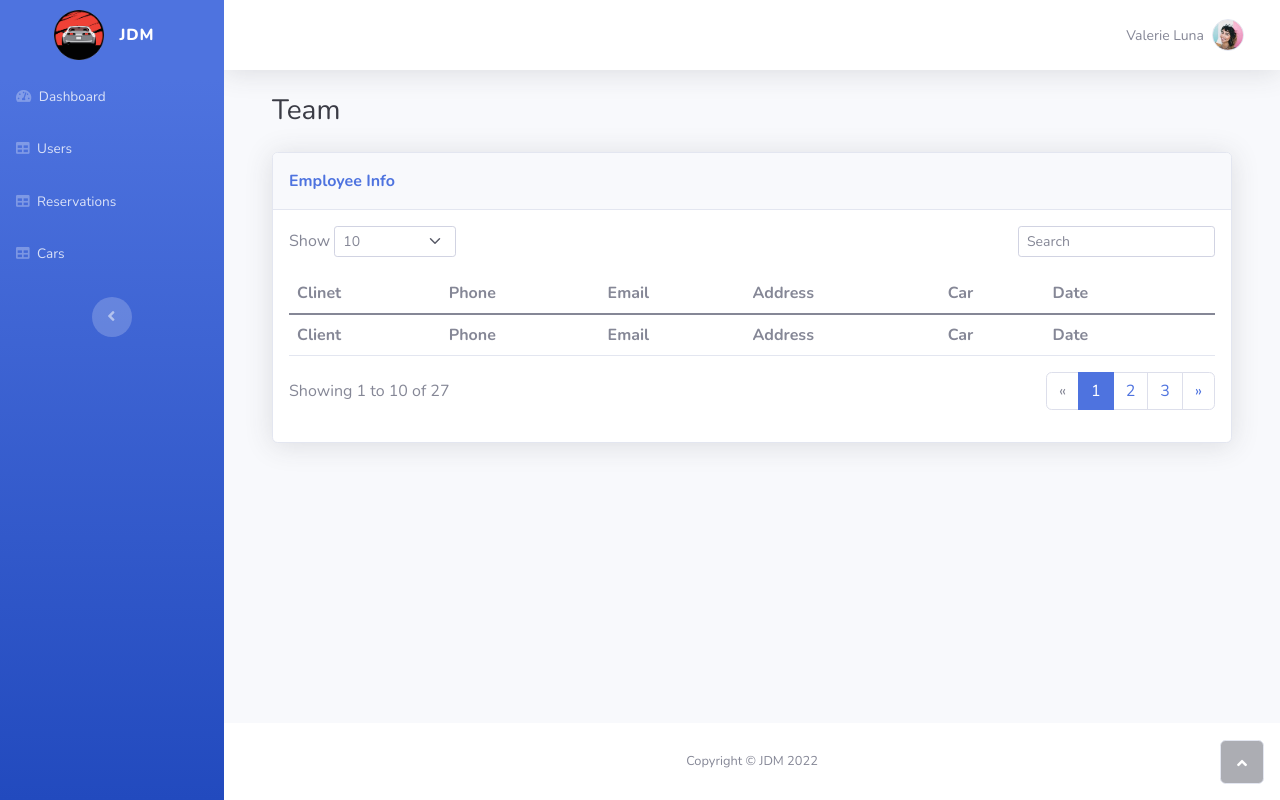
After one commit to MOtAkAli/JDM, a Django app: page /employee/reservations/ in a window 1280 px wide. The commit adds this page. Run offline with Django 4.2, Linux system fonts and the light colour scheme; data that the repository does not hold is empty; some libraries are stand-ins or nearby versions.

Commit message:
view and template reservations

```diff
--- a/employee/models.py
+++ b/employee/models.py
@@ -118,3 +118,6 @@ class Reservation(models.Model):
     car = models.ForeignKey(Car, on_delete=models.PROTECT)
     user = models.ForeignKey(User, on_delete=models.PROTECT)
     employee = models.ForeignKey(Employee, on_delete=models.PROTECT, null=True)
+
+    def __str__(self):
+        return str(self.user.firstname)
--- a/employee/templates/employee/base.html
+++ b/employee/templates/employee/base.html
@@ -37,7 +37,7 @@
                     </a>
                 </li>
                 <li class="nav-item">
-                    <a class="nav-link" href="/reservations/">
+                    <a class="nav-link" href="/employee/reservations/">
                         <i class="fas fa-table"></i>
                         <span>Reservations</span>
                     </a>
--- /dev/null
+++ b/employee/templates/employee/reservations.html
@@ -0,0 +1,98 @@
+{% extends 'employee/base.html' %}
+
+{% block content %}
+
+    {% load static %}
+    <div class="container-fluid">
+        <h3 class="text-dark mb-4">Team</h3>
+        <div class="card shadow">
+            <div class="card-header py-3">
+                <p class="text-primary m-0 fw-bold">Employee Info</p>
+
+            </div>
+            <div class="card-body">
+                <div class="row">
+                    <div class="col-md-6 text-nowrap">
+                        <div id="dataTable_length" class="dataTables_length" aria-controls="dataTable"><label
+                                class="form-label">Show&nbsp;<select class="d-inline-block form-select form-select-sm">
+                            <option value="10" selected="">10</option>
+                            <option value="25">25</option>
+                            <option value="50">50</option>
+                            <option value="100">100</option>
+                        </select>&nbsp;</label></div>
+                    </div>
+                    <div class="col-md-6">
+                        <div class="text-md-end dataTables_filter" id="dataTable_filter"><label
+                                class="form-label"><input type="search" class="form-control form-control-sm"
+                                                          aria-controls="dataTable" placeholder="Search"></label></div>
+                    </div>
+                </div>
+                <div class="table-responsive table mt-2" id="dataTable" role="grid" aria-describedby="dataTable_info">
+                    <table class="table my-0" id="dataTable">
+                        <thead>
+                        <tr>
+                            <th>Clinet</th>
+                            <th>Phone</th>
+                            <th>Email</th>
+                            <th>Address</th>
+                            <th>Car</th>
+                            <th>Date</th>
+                            <th></th>
+
+                        </tr>
+                        </thead>
+                        {% for v in obj %}
+                            <tbody>
+                            <tr>
+                                <td><img class="rounded-circle me-2" width="30" height="30"
+                                         src="{% static 'employee/img/avatars/avatar1.jpeg' %}"><br>{{ v.user.firstname }} {{ v.user.lastname }}
+                                </td>
+                                <td>{{ v.user.phone }}</td>
+                                <td>{{ v.user.email }}</td>
+                                <td>{{ v.user.address }}, {{ v.user.city }}</td>
+                                <td>{{ v.car.carModel }}{{ v.car.carType }}</td>
+                                <td>{{ v.startDate.date }} to {{ v.endDate.date }}</td>
+                                <td><a href=""></a></td>
+
+                            </tr>
+
+                            </tbody>
+                        {% endfor %}
+                        <tfoot>
+                        <tr>
+                            <td><strong>Client</strong></td>
+                            <td><strong>Phone</strong></td>
+                            <td><strong>Email</strong></td>
+                            <td><strong>Address</strong></td>
+                            <td><strong>Car</strong></td>
+                            <td><strong>Date</strong></td>
+
+                        </tr>
+                        </tfoot>
+                    </table>
+                </div>
+                <div class="row">
+                    <div class="col-md-6 align-self-center">
+                        <p id="dataTable_info" class="dataTables_info" role="status" aria-live="polite">Showing 1 to 10
+                            of 27</p>
+                    </div>
+                    <div class="col-md-6">
+                        <nav class="d-lg-flex justify-content-lg-end dataTables_paginate paging_simple_numbers">
+                            <ul class="pagination">
+                                <li class="page-item disabled"><a class="page-link" aria-label="Previous" href="#"><span
+                                        aria-hidden="true">«</span></a></li>
+                                <li class="page-item active"><a class="page-link" href="#">1</a></li>
+                                <li class="page-item"><a class="page-link" href="#">2</a></li>
+                                <li class="page-item"><a class="page-link" href="#">3</a></li>
+                                <li class="page-item"><a class="page-link" aria-label="Next" href="#"><span
+                                        aria-hidden="true">»</span></a></li>
+                            </ul>
+                        </nav>
+                    </div>
+                </div>
+            </div>
+        </div>
+    </div>
+
+
+{% endblock %}
--- a/employee/urls.py
+++ b/employee/urls.py
@@ -3,4 +3,5 @@ from . import views
 
 urlpatterns = [
     path("", views.index, name="index"),
+    path("reservations/", views.reservations, name="index"),
 ]
--- a/employee/views.py
+++ b/employee/views.py
@@ -1,6 +1,14 @@
 from django.shortcuts import render
 from django.http import HttpResponse
+from .models import *
+from user.models import *
 
 
 def index(request):
     return render(request, 'employee/index.html', {})
+
+
+def reservations(request):
+    obj = Reservation.objects.all()
+
+    return render(request, 'employee/reservations.html', {"obj": obj})
```
